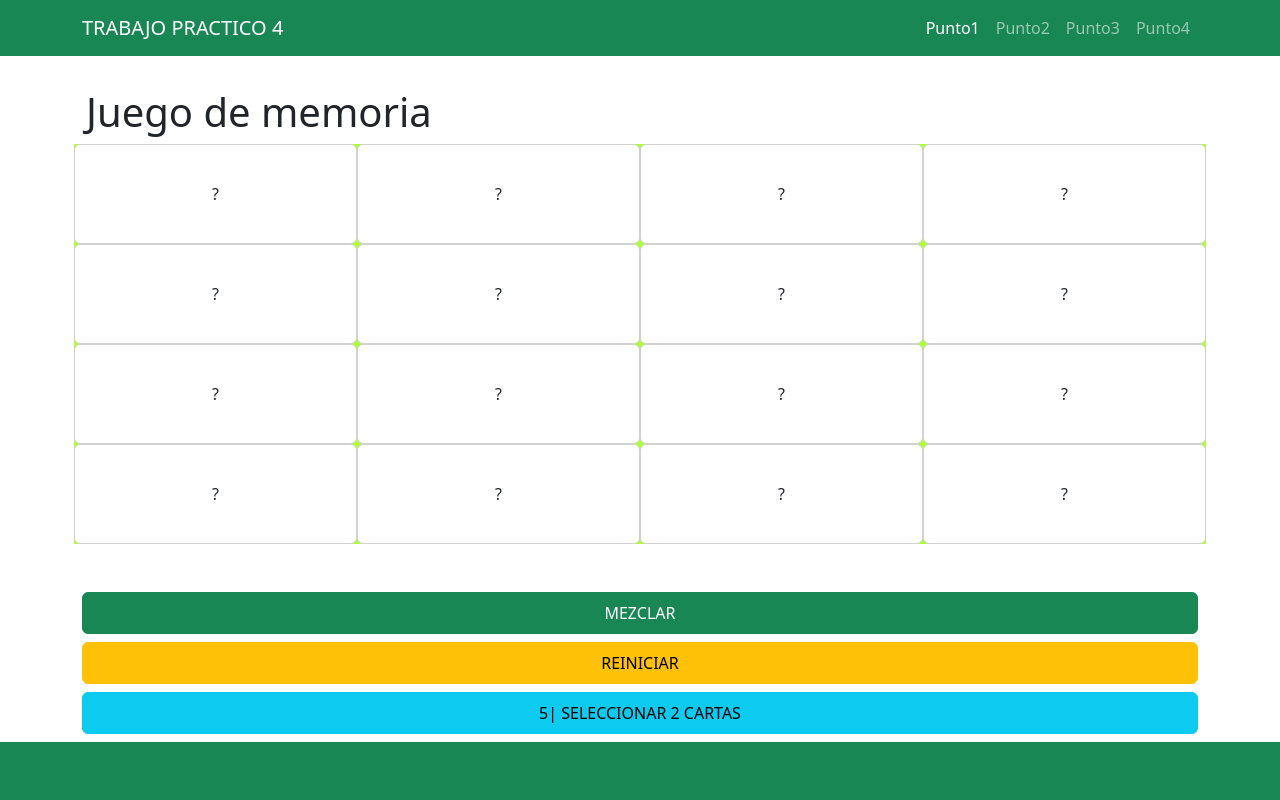
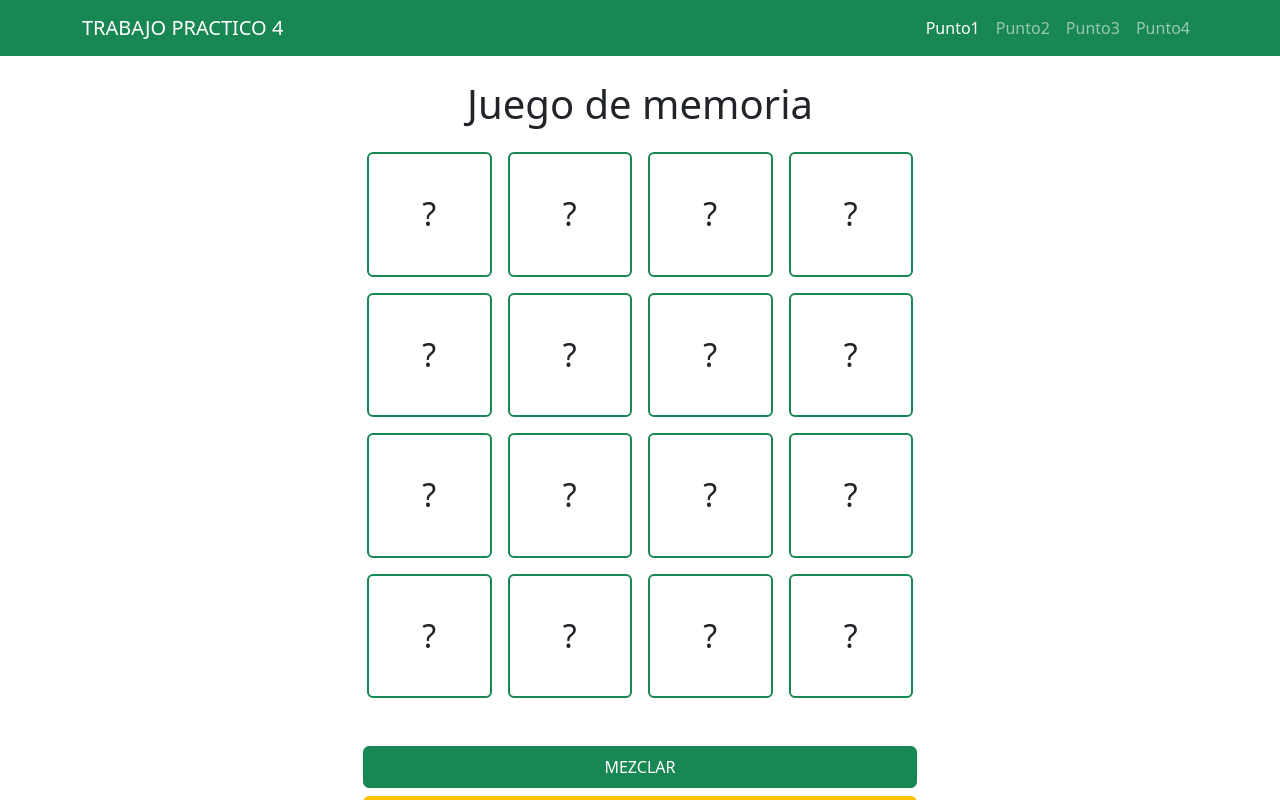
Before and after one commit to AraceliW/TP4-Programacion-y-Servicios-Web-ANGULAR-APUSSJ, an Angular app: page /punto3 in a window 1280 px wide. Both pictures are taken after a click on the button "MEZCLAR". Shown: the top 800 px of the page. Built offline with nearby package versions, Linux system fonts and the light colour scheme.

Commit message:
Actualización de estilos para el Punto 3

```diff
--- a/src/app/components/public/punto3/punto3.css
+++ b/src/app/components/public/punto3/punto3.css
@@ -1,6 +1,11 @@
 .contenedor {
-    background: greenyellow;
+    min-height: 610px;
 }
-.carta{
-    height: 100px;
+.carta {
+    aspect-ratio: 1 / 1; /* Esto las hace cuadradas automáticamente */
+    cursor: pointer;
+    transition: transform 0.2s, background-color 0.3s;
+    font-size: 2rem;
+    border: 2px solid #198754;
+    user-select: none;
 }
--- a/src/app/components/public/punto3/punto3.html
+++ b/src/app/components/public/punto3/punto3.html
@@ -1,14 +1,20 @@
-<div class="container mt-4 rounded-3 px-3 py-2">
-    <h1>Juego de memoria</h1>
-    <div class="row contenedor mb-5">
+<div class="container mt-4 pb-5 contenedor">
+  <div class="row justify-content-center">
+
+    <div class="col-12 col-md-8 col-lg-6">
+
+      <h1 class="text-center mb-4">Juego de memoria</h1>
+
+      <div class="row row-cols-4 g-3 mb-5">
         @for(carta of cartas; track carta.id) {
-            <div
-                class="carta col-3 card d-flex justify-content-center align-items-center"
+          <div class="col">
+            <div class="carta card d-flex justify-content-center align-items-center h-100"
                  (click)="voltearCarta(carta)"
                  [class]="carta.volteada || carta.emparejada ? 'bg-success' : ''"
                  [style.cursor]="jugable ? 'pointer' : 'not-allowed'"
             >
               {{carta.volteada || carta.emparejada ? carta.imagen : '?'}}
+            </div>
           </div>
         }
       </div>
--- a/src/app/components/public/punto3/punto3.ts
+++ b/src/app/components/public/punto3/punto3.ts
@@ -75,11 +75,16 @@ export class Punto3{
       if(card1.imagen === card2.imagen){
         card1.emparejada = true;
         card2.emparejada = true;
+
+        if (this.cartas.every(c => c.emparejada)) {
+          this.mostrarFinDeJuego("¡Felicidades, has ganado!");
+        }
+
       } else {
         this.intentos--;
 
         if(this.intentos === 0){
-          this.reiniciarJuego();
+          this.mostrarFinDeJuego("Fin del juego, te quedaste sin intentos");
         }
       }
       setTimeout(() => {
@@ -96,4 +101,8 @@ export class Punto3{
     this.intentos = 5
   }
 
+  mostrarFinDeJuego(mensaje:string){
+    alert(mensaje);
+    this.reiniciarJuego();
+  }
 }
```
Lines whose indentation alone changed are shown as unchanged.
